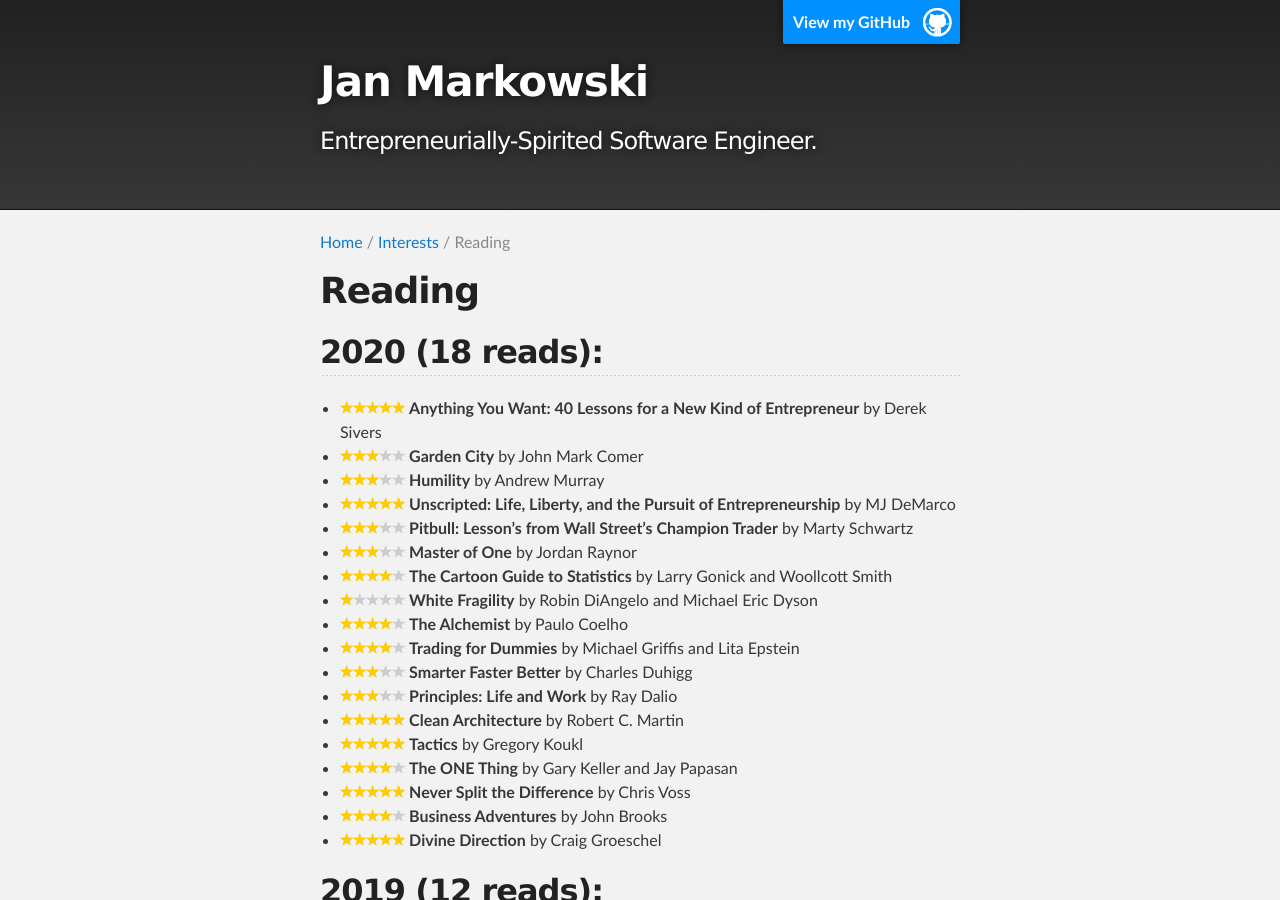
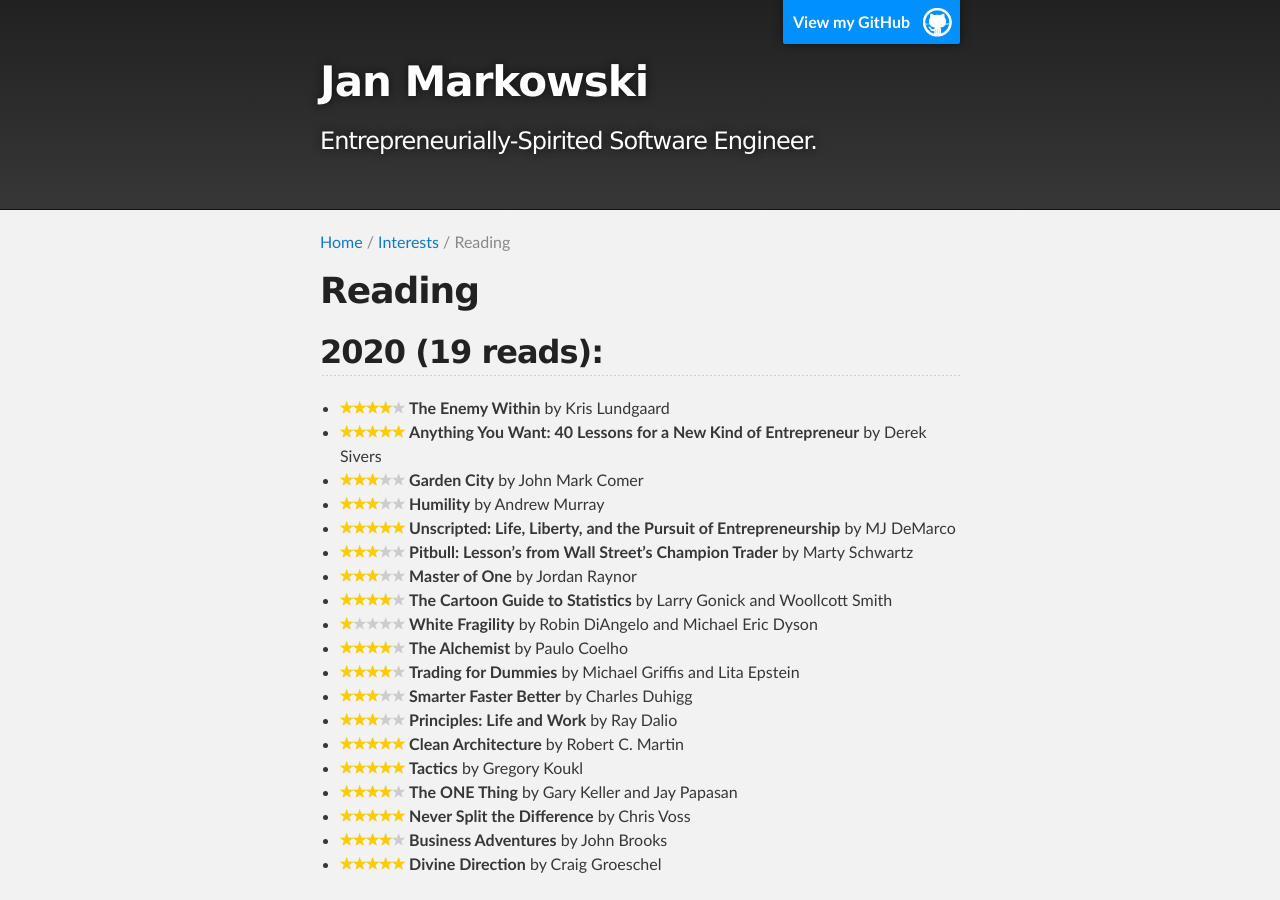
Before and after one commit to jmarkowski/jmarkowski.github.io, a Jekyll site: the page built from _interests/reading.md, in a window 1280 px wide and 900 px high. Built offline with Jekyll 4.4.1, drawn with Linux system fonts in a browser that asks for light colours.

Commit message:
Finished reading 'The Enemy Within'

```diff
--- a/_interests/reading.md
+++ b/_interests/reading.md
@@ -42,8 +42,9 @@
 </span>
 {% endcapture %}
 
-## 2020 (18 reads):
+## 2020 (19 reads):
 
+- {{ star4 }} __The Enemy Within__ by Kris Lundgaard
 - {{ star5 }} __Anything You Want: 40 Lessons for a New Kind of Entrepreneur__ by Derek Sivers
 - {{ star3 }} __Garden City__ by John Mark Comer
 - {{ star3 }} __Humility__ by Andrew Murray
```
